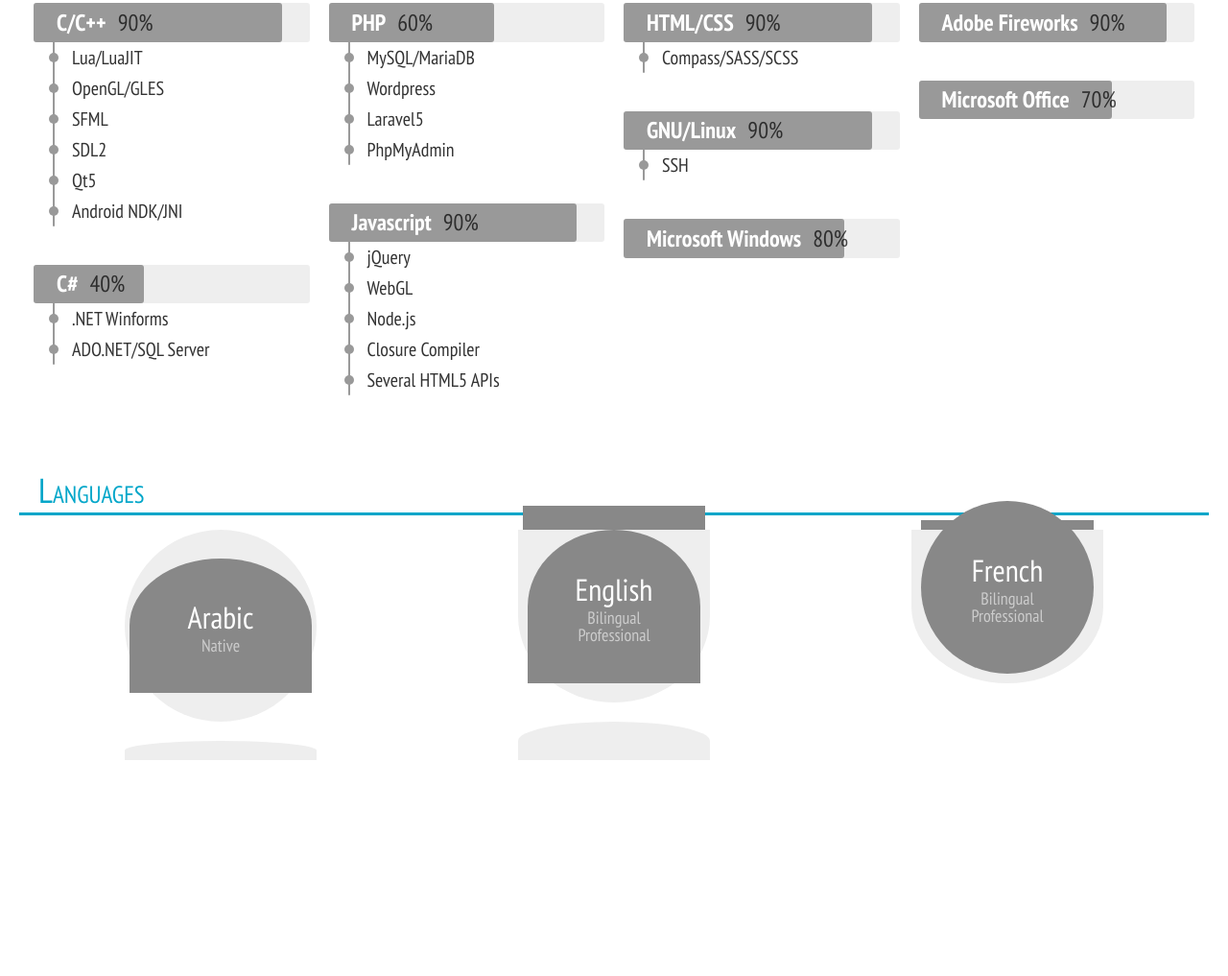
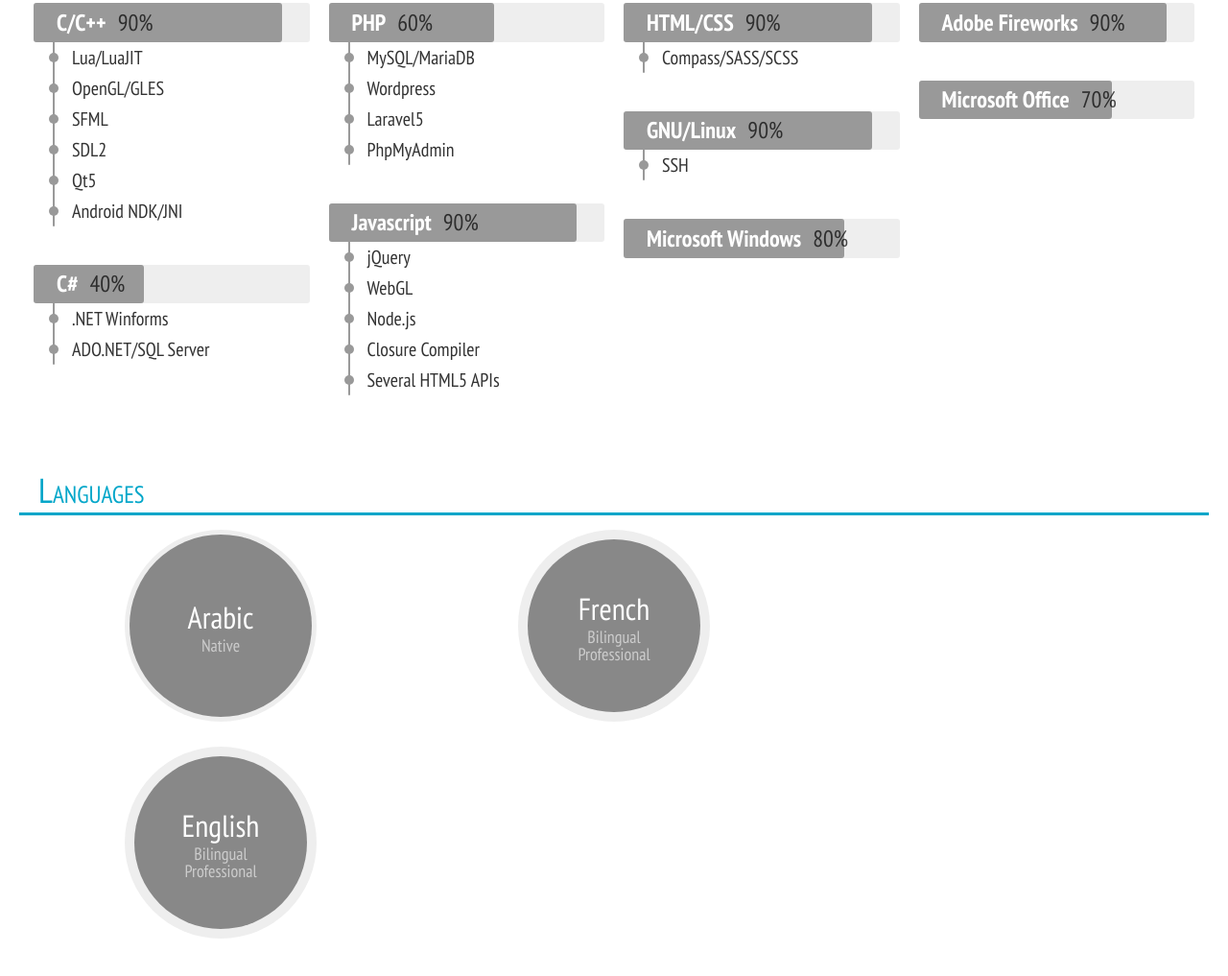
Before and after one commit to dermoumi/dermoumi.github.io, a plain HTML site: page resume/index.html in a window 1280 px wide. Shown: the part 557-1574 px from the top of the page at 96% size. Before the commit the page ends 1374 px from the top, so only its background shows below. Drawn offline with Linux system fonts and the light colour scheme.

Commit message:
Fixed issue of Language disks splitting when in two columns

```diff
--- a/resume/sass/screen.sass
+++ b/resume/sass/screen.sass
@@ -169,15 +169,15 @@
             width: 0
 
 #languages
+    .masonry
+        text-align: center
     .item
         +border-radius(100%, 100%)
         background: #EEE
         width: 200px
         height: 200px
         margin: 0 auto 1em auto
-        display: block
         position: relative
-        text-align: center
         color: #FFF
         .content
             +translate(-50%, -50%)
```
Also changed, not shown: resume/stylesheets/screen.css.
